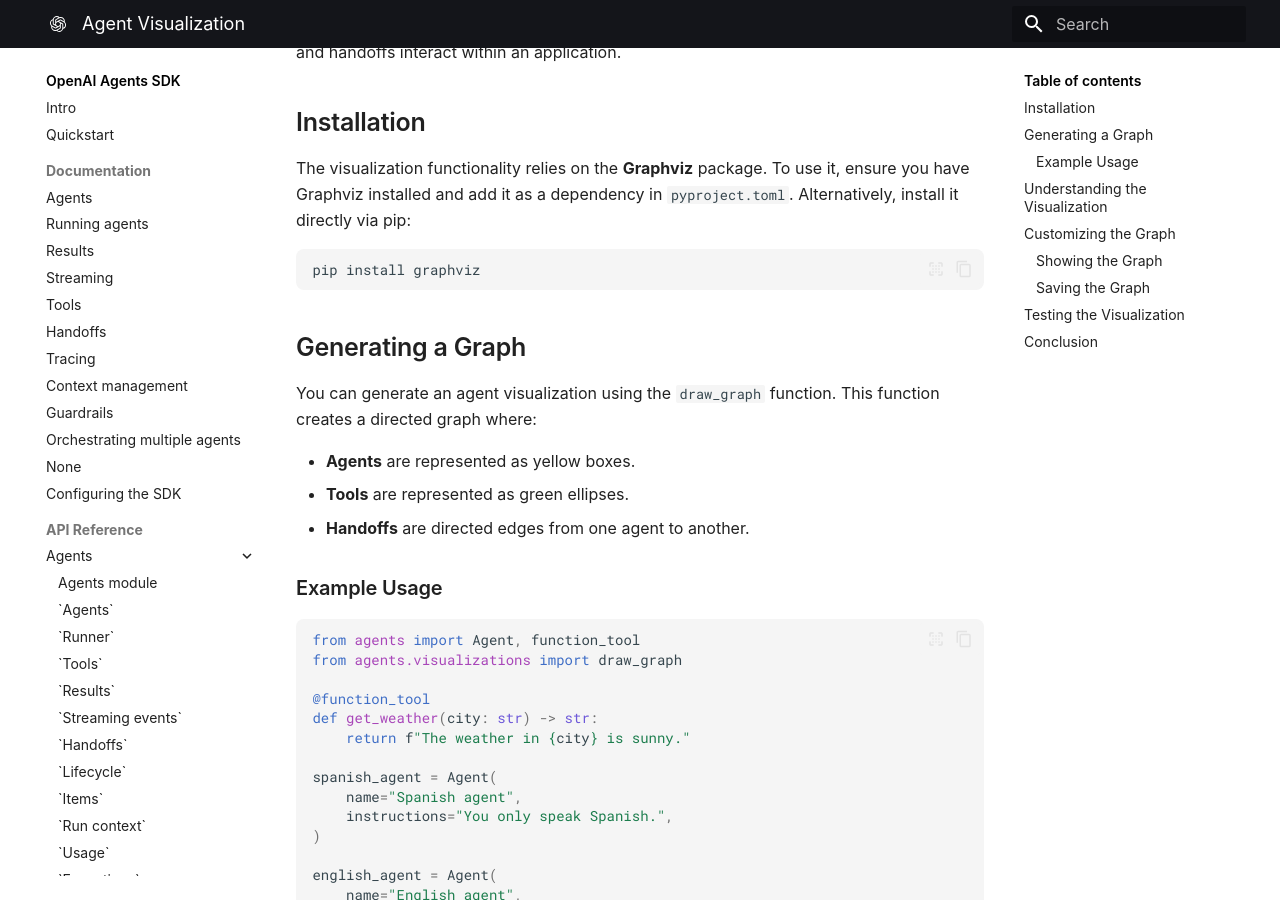
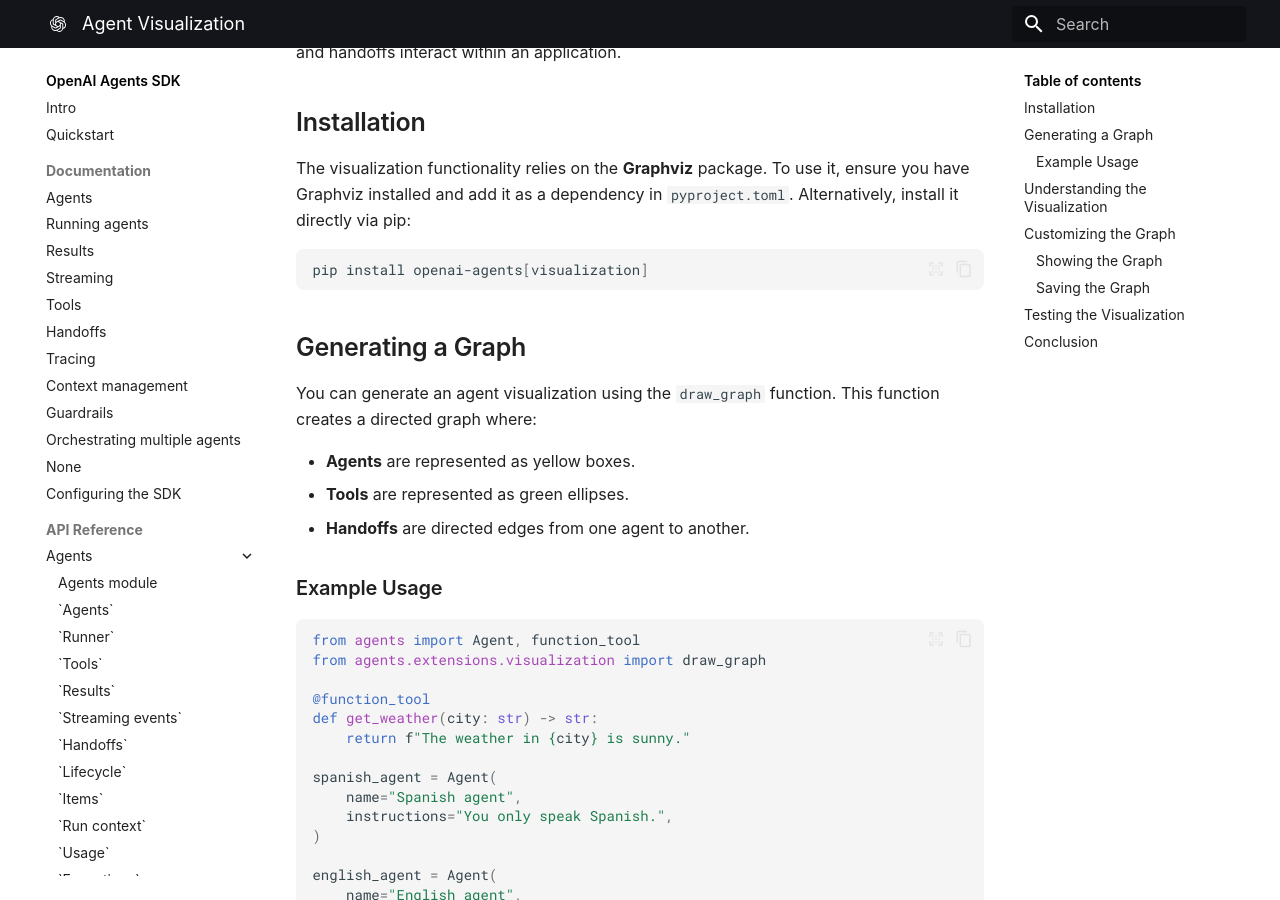
Before and after one commit to zain/openai-agents-python, an MkDocs documentation site: the page built from docs/visualization.md, in a window 1280 px wide and 900 px high, scrolled down 191 px. Built offline with MkDocs 1.6.1 and Material for MkDocs 9.7.7, drawn with Linux system fonts in a browser that asks for light colours; some web fonts are replaced.

Commit message:
feat: add documentation for agent visualization using Graphviz

````diff
--- a/docs/visualizations.md
+++ b/docs/visualization.md
@@ -7,7 +7,7 @@
 The visualization functionality relies on the **Graphviz** package. To use it, ensure you have Graphviz installed and add it as a dependency in `pyproject.toml`. Alternatively, install it directly via pip:
 
 ```bash
-pip install graphviz
+pip install openai-agents[visualization]
 ```
 
 ## Generating a Graph
@@ -22,7 +22,7 @@
 
 ```python
 from agents import Agent, function_tool
-from agents.visualizations import draw_graph
+from agents.extensions.visualization import draw_graph
 
 @function_tool
 def get_weather(city: str) -> str:
````
